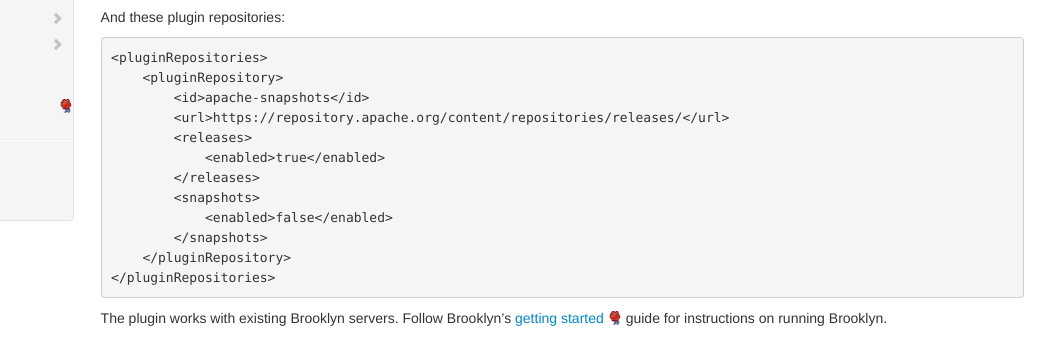
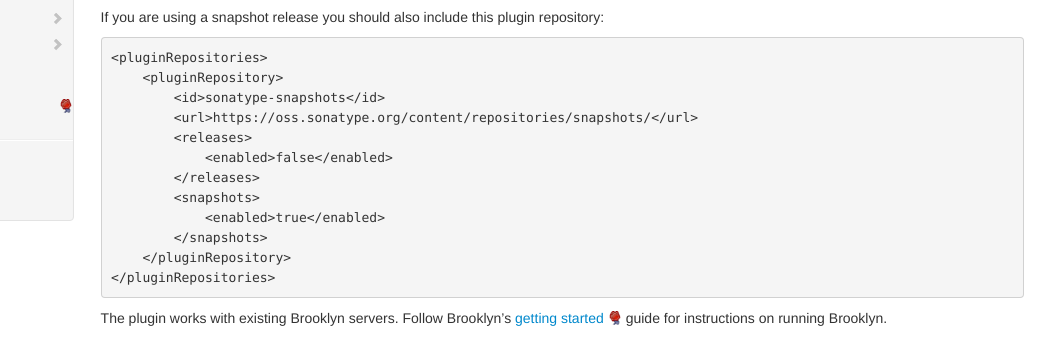
Before and after one commit to brooklyncentral/brooklyn-maven-plugin, a plain HTML site: page usage.html in a window 1280 px wide. Shown: the part 350-698 px from the top of the page, 236-1280 px from the left. Drawn offline with Linux system fonts and the light colour scheme.

Commit message:
Correct repository URL in docs

```diff
--- a/usage.html
+++ b/usage.html
@@ -151,18 +151,18 @@
     &lt;version&gt;0.1.0&lt;/version&gt;
 &lt;/plugin&gt;
 </pre></div>
-<p>And these plugin repositories:</p>
+<p>If you are using a snapshot release you should also include this plugin repository:</p>
 
 <div class="source">
 <pre>&lt;pluginRepositories&gt;
     &lt;pluginRepository&gt;
-        &lt;id&gt;apache-snapshots&lt;/id&gt;
-        &lt;url&gt;https://repository.apache.org/content/repositories/releases/&lt;/url&gt;
+        &lt;id&gt;sonatype-snapshots&lt;/id&gt;
+        &lt;url&gt;https://oss.sonatype.org/content/repositories/snapshots/&lt;/url&gt;
         &lt;releases&gt;
-            &lt;enabled&gt;true&lt;/enabled&gt;
+            &lt;enabled&gt;false&lt;/enabled&gt;
         &lt;/releases&gt;
         &lt;snapshots&gt;
-            &lt;enabled&gt;false&lt;/enabled&gt;
+            &lt;enabled&gt;true&lt;/enabled&gt;
         &lt;/snapshots&gt;
     &lt;/pluginRepository&gt;
 &lt;/pluginRepositories&gt;
```
